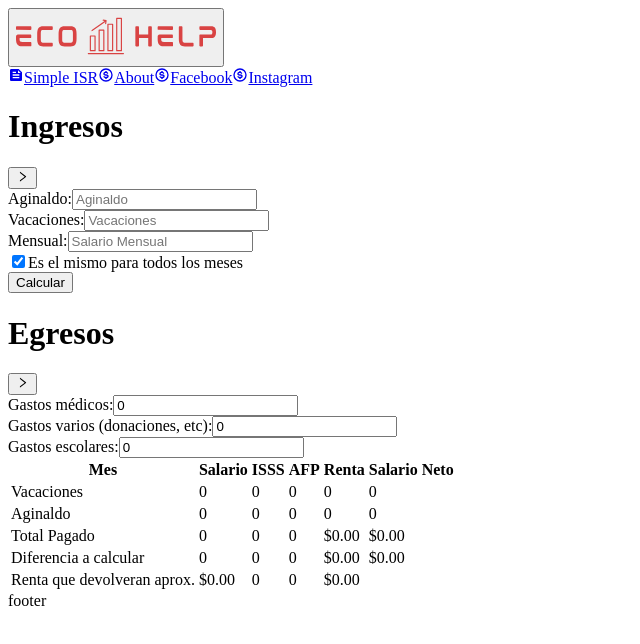
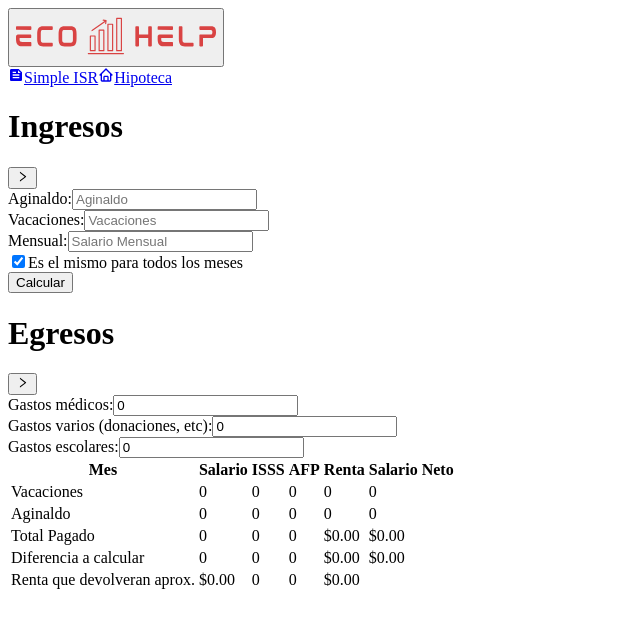
Before and after one commit to MWalter777/eco-help, a Next.js app: page / in a window 1280 px wide. Shown: the top 644 px of the page, without its empty margins (0-640 px from the left). Built offline with nearby package versions, Linux system fonts and the light colour scheme.

Commit message:
hipoteca start page

```diff
--- a/src/constant/data.ts
+++ b/src/constant/data.ts
@@ -1,5 +1,5 @@
 import { IMenu } from '@/interfaces/Menu';
-import { BiDollarCircle } from 'react-icons/bi';
+import { BiDollarCircle, BiHome } from 'react-icons/bi';
 import { MdFeed } from 'react-icons/md';
 
 export const menuItems: IMenu[] = [
@@ -15,27 +15,9 @@ export const menuItems: IMenu[] = [
 			},
 			{
 				id: 2,
-				title: 'About',
-				path: '/about',
-				Icon: BiDollarCircle,
-			},
-		],
-	},
-	{
-		id: 2,
-		title: 'Contact',
-		subMenu: [
-			{
-				id: 3,
-				title: 'Facebook',
-				Icon: BiDollarCircle,
-				path: 'https://www.facebook.com/',
-			},
-			{
-				id: 4,
-				title: 'Instagram',
-				Icon: BiDollarCircle,
-				path: 'https://www.instagram.com/',
+				title: 'Hipoteca',
+				path: '/hipoteca',
+				Icon: BiHome,
 			},
 		],
 	},
--- a/src/layout/index.tsx
+++ b/src/layout/index.tsx
@@ -26,7 +26,9 @@ const Layout = ({ children, title = 'Eco help', content = '' }: Props) => {
 				<Sidebar />
 				<main className='main-content p-4 w-full'>
 					<div className='page-content pr-4'>{children}</div>
-					<Footer />
+					{
+						//<Footer />
+					}
 				</main>
 			</div>
 		</>
```
Also changed, not shown: src/pages/hipoteca.tsx (added, +12 -0 lines).
